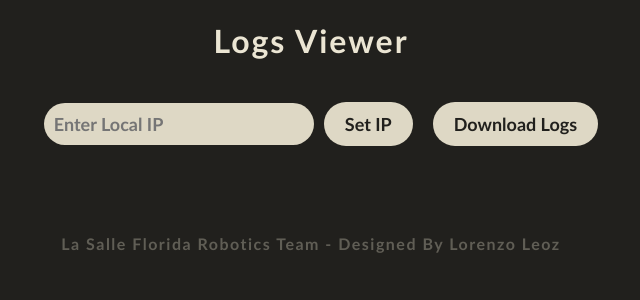
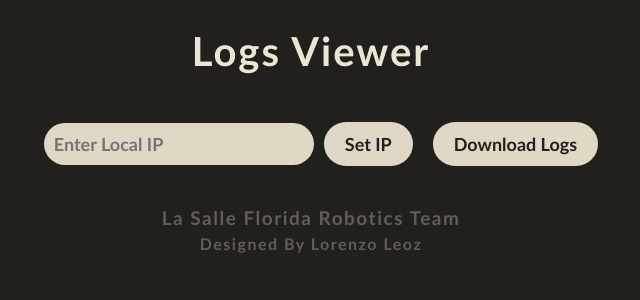
Before and after one commit to L0R3NZ0-L30Z/Logger, a React (Create React App) app: page / in a window 1280 px wide. Shown: the top 300 px of the page, without its empty margins (329-969 px from the left). Built offline with nearby package versions, Linux system fonts and the light colour scheme.

Commit message:
final version!

```diff
--- a/src/App.css
+++ b/src/App.css
@@ -14,9 +14,28 @@ body {
   flex: 1;
 }
 
-h1 {
+.title {
+  text-decoration: none;
+  font-size: 40px;
   letter-spacing: 2px;
   color: #ebe5d3;
+  transition: 0.3s ease-out;
+
+}
+.title:hover{
+  text-decoration: none;
+  color: #b1ada0;
+}
+h3 {
+  font-size: 19px;
+  padding: 0;
+  padding-bottom: 5px;
+  margin: 0;
+}
+
+p {
+  padding: 0;
+  margin: 0;
 }
 
 .input-section {
@@ -158,14 +177,14 @@ input {
 }
 
 .footer {
-
   width: 100%;
-  padding-top: 2rem;
-  bottom: 10%;
+  bottom: 0;
+  height: 20px;
   color: #ebe5d350;
   text-align: center;
   font-weight: 600;
   letter-spacing: 1.5px;
+  display: inline-block;
 }
 
 .custom-link {
--- a/src/App.js
+++ b/src/App.js
@@ -25,21 +25,34 @@ function App() {
     if (localIp) {
       const sseUrl = localIp;
 
+      console.log(sseUrl);
+
       const newEventSource = new EventSource(sseUrl);
 
-      newEventSource.onopen = () => {
-        console.log("Connected to SSE server");
-      };
+
 
       newEventSource.onmessage = (event) => {
+        console.log("Received message:", event.data);
+
+        try {
           const newLog = event.data;
+          console.log("Parsed log:", newLog);
           handleNewLog(newLog);
+        } catch (error) {
+          console.error("Error parsing log:", error);
+          console.error("Raw data:", event.data);
+        }
       };
 
       newEventSource.onerror = (err) => {
         console.error("SSE error:", err);
         setError("Error connecting to SSE.");
         newEventSource.close();
+      };
+
+      newEventSource.onopen = () => {
+        console.log("Connected to SSE server");
+        setError("");
       };
 
       setEventSource(newEventSource);
@@ -79,12 +92,16 @@ function App() {
 
   const setIp = () => {
     setLocalIp(inputIp);
+    if (!inputIp.startsWith("http://")) {
+      setLocalIp("http://" + inputIp);
+    }
     setError("");
     setLogs([]);
     localStorage.setItem("localIp", inputIp);
   };
 
   const handleNewLog = (newLog) => {
+    console.log(newLog);
     setLogs((prevLogs) => {
       const updatedLogs = [newLog, ...prevLogs];
       localStorage.setItem("logs", JSON.stringify(updatedLogs));
@@ -94,7 +111,7 @@ function App() {
 
   return (
     <div className="App">
-      <h1>Logs Viewer</h1>
+      <h1 className="title">Logs Viewer</h1>
       <div id="bar">
         <div className="input-section">
           <input
@@ -126,7 +143,8 @@ function App() {
         <div />
       )}
       <div className="footer">
-        <p><a href="https://github.com/La-Salle-Florida/Logger-Leguizard" class="custom-link">La Salle Florida Robotics Team</a> - Designed By <a href="https://github.com/L0R3NZ0-L30Z" class="custom-link">Lorenzo Leoz</a></p>
+        <h3><a href="https://github.com/La-Salle-Florida/Logger-Leguizard" className="custom-link">La Salle Florida Robotics Team</a></h3>
+        <p>Designed By <a href="https://github.com/L0R3NZ0-L30Z" className="custom-link">Lorenzo Leoz</a></p>
       </div>
     </div>
   );
```
Also changed, not shown: test.js (added, +21 -0 lines). Lines whose indentation alone changed are shown as unchanged.
